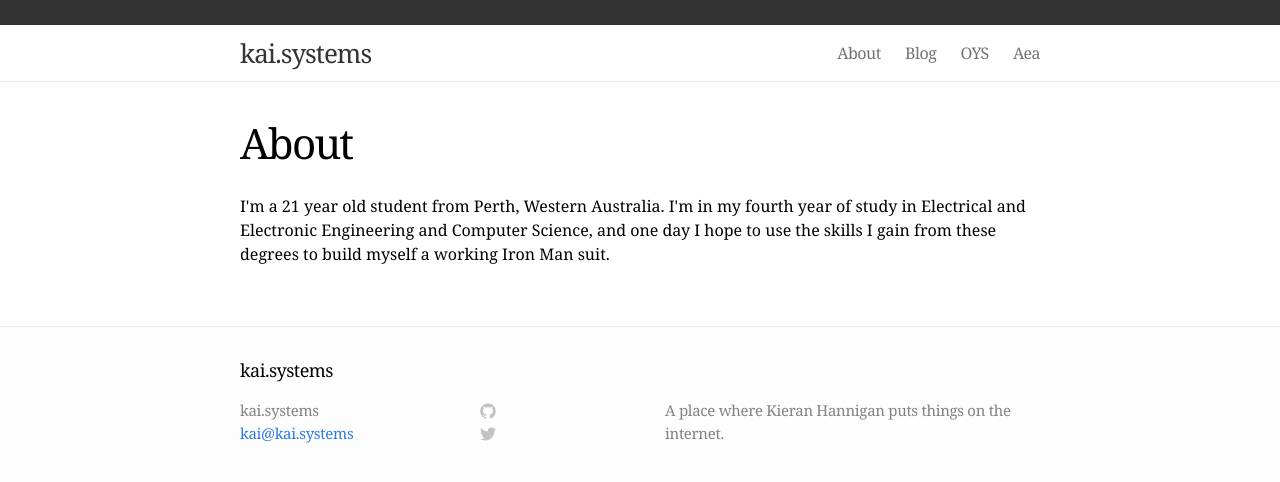
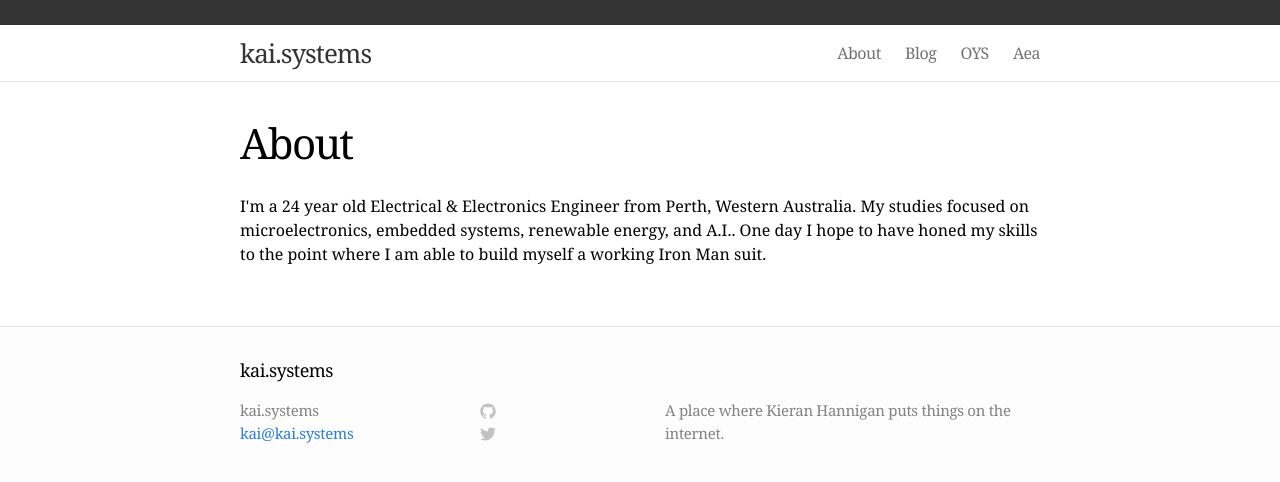
Before and after one commit to KaiStarkk/kaistarkk.github.io, a Jekyll site: the page built from about.md, in a window 1280 px wide. Shown: the top 482 px of the page. Built offline with Jekyll 4.4.1, drawn with Linux system fonts in a browser that asks for light colours.

Commit message:
2018 update

```diff
--- a/about.md
+++ b/about.md
@@ -4,4 +4,4 @@ title: About
 permalink: /about/
 ---
 
-<p>I'm a 21 year old student from Perth, Western Australia. I'm in my fourth year of study in Electrical and Electronic Engineering and Computer Science, and one day I hope to use the skills I gain from these degrees to build myself a working Iron Man suit.</p>
+<p>I'm a 24 year old Electrical & Electronics Engineer from Perth, Western Australia. My studies focused on microelectronics, embedded systems, renewable energy, and A.I.. One day I hope to have honed my skills to the point where I am able to build myself a working Iron Man suit.</p>
```
Also changed, not shown: blog.md (+2 -0 lines), index.md (+1 -1 lines).
